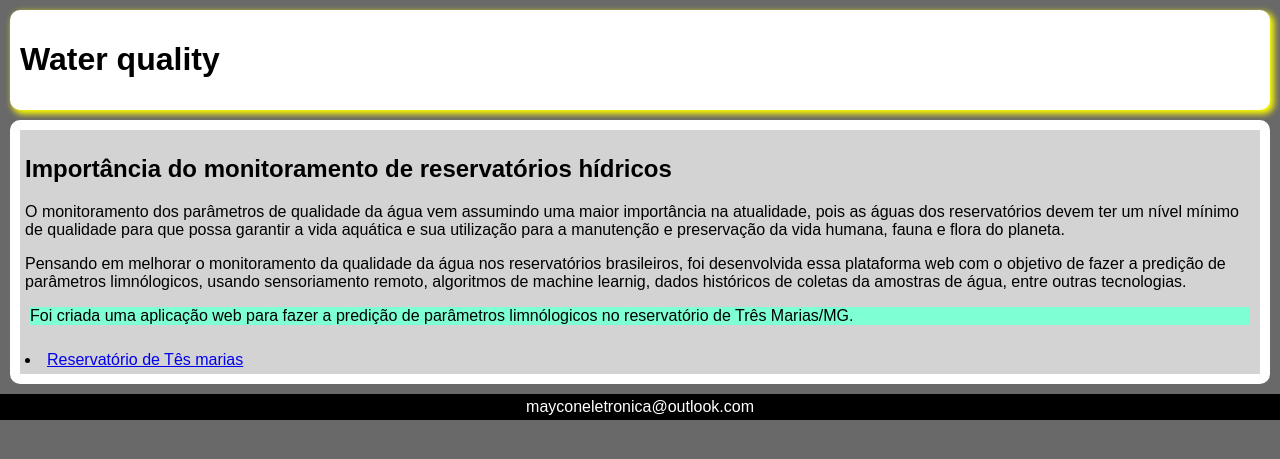
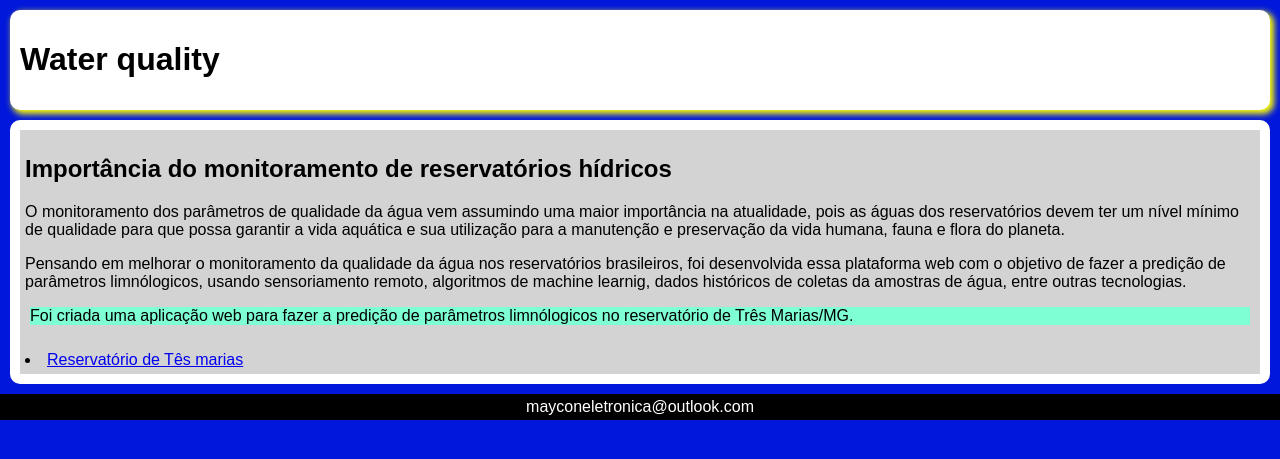
Before and after one commit to maycongabriel28/Desenvolvimento_web_scikitLearn, a Flask app: page / in a window 1280 px wide. Shown: the top 459 px of the page. Run offline with Flask 2, Linux system fonts and the light colour scheme.

Commit message:
Update layoult_principal.html

```diff
--- a/templates/layoult_principal.html
+++ b/templates/layoult_principal.html
@@ -7,13 +7,13 @@
     <link rel="shortcut icon" href="water.ico" type="image/x-icon">
     <title>Desenvolvimento Web - python</title> <!-- Título da aba da página na web -->
     <style>
-        body {
+        body { /* Corpo de fundo da página */
             font-family: Arial, Helvetica, sans-serif; /* Fonte de letras */
-            background-color: dimgray; /* Cor do fundo da pagina */
+            background-color: #0117DB; /* Cor do fundo da pagina */
             margin: 0px; /* Não adiciona marfin em nenhum dos lados */
         }
 
-        header {
+        header { /* Cabeçalho da página */
             background-color: white;
             padding: 10px; /* Distãncia do texto para a borda */
             margin: 10px; /* Distância da caixa do cabeçalho para as demais caixas */
@@ -38,24 +38,24 @@
             color: brown;
         }
 
-        main {
+        main { /* Conteúdo principal da página */
             background-color: white;
             padding: 10px;
             margin: 10px;
             border-radius: 10px; /* Arredondamento de bordas */
         }
 
-        article > aside {
+        article > aside { /* Assunto complementar de um <article> */
             background-color: aquamarine;
             margin: 5px;
         }
 
-        article {
+        article { /* Conteudo de apenas um determinado asssunto */
             background-color: lightgray;
             padding: 5px;
         }
 
-        footer {
+        footer { /* Rodapé */
             background-color: black;
             color: white; /* Cor da letra */
             text-align: center; /* Centraliza texto na página */
```
